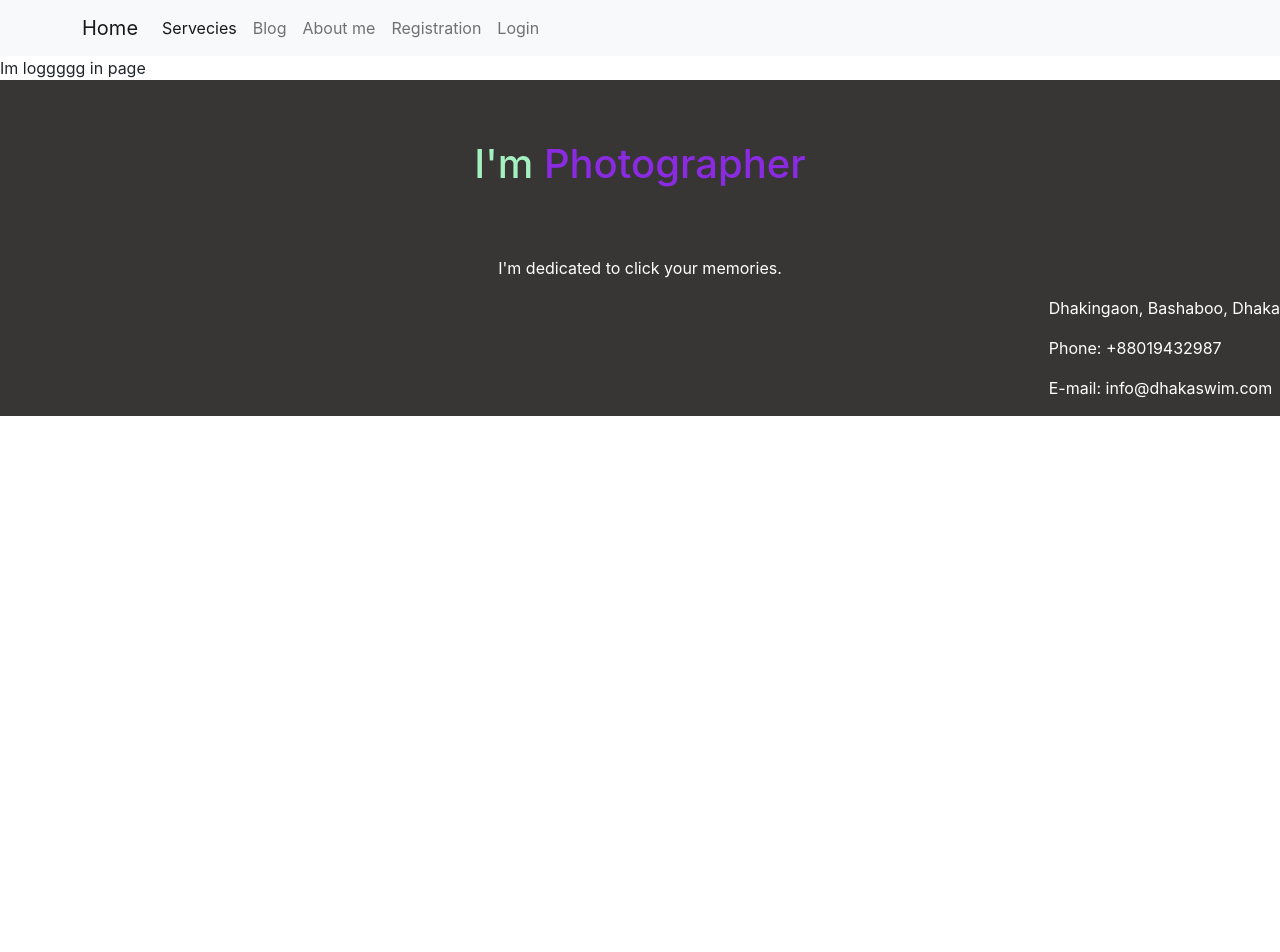
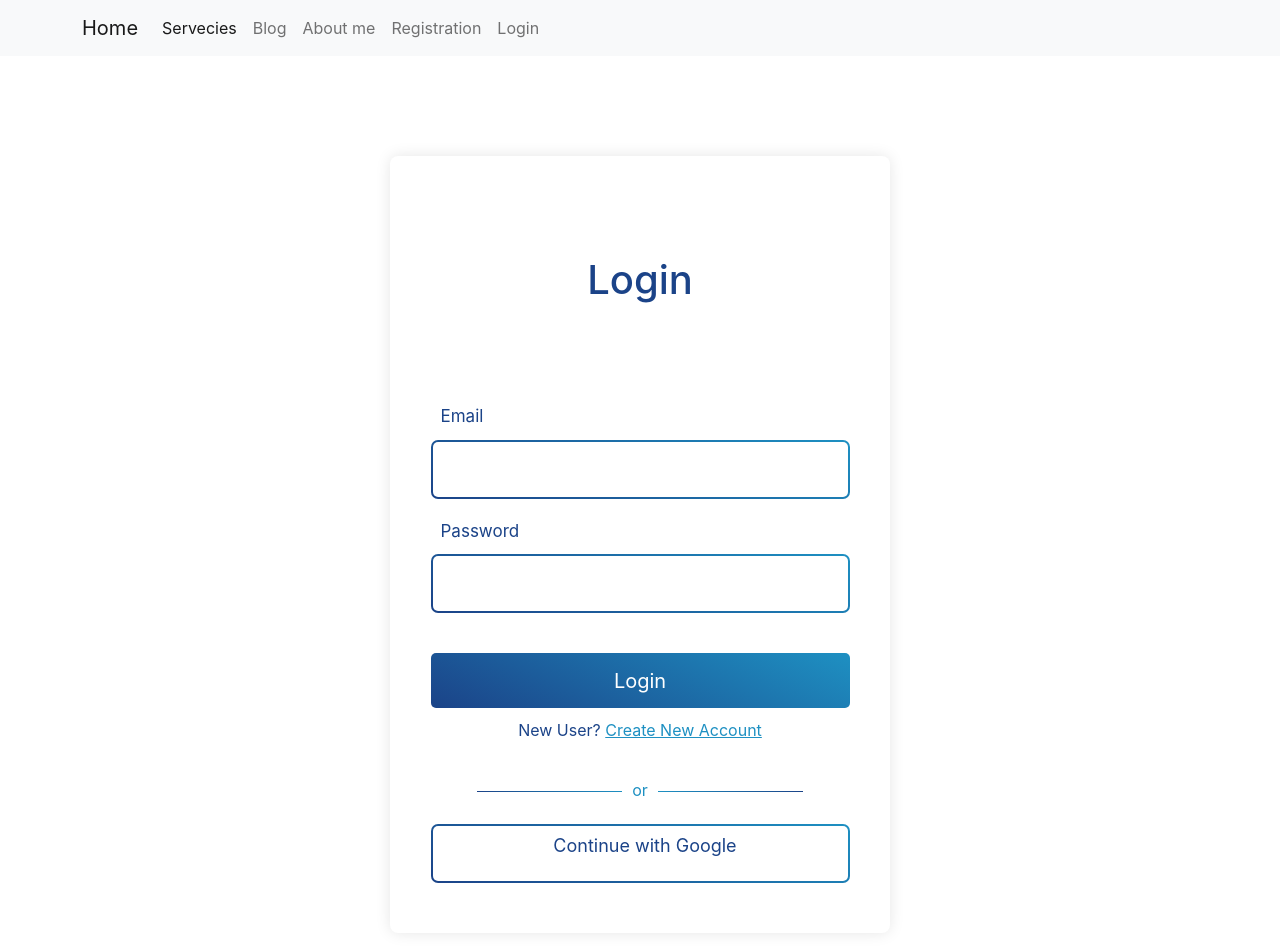
Before and after one commit to babuece97/ameturephotography, a React (Create React App) app: page /login in a window 1280 px wide. Shown: the top 952 px of the page. Before the commit the page ends 800 px from the top, so only its background shows below. Built offline with nearby package versions, Linux system fonts and the light colour scheme; no server answers.

Commit message:
Gauth completed

```diff
--- a/package.json
+++ b/package.json
@@ -1,5 +1,5 @@
 {
-  "name": "amaturephotography",
+  "name": "ameturephotography",
   "version": "0.1.0",
   "private": true,
   "dependencies": {
--- a/src/Firebase/Firebase.init.js
+++ b/src/Firebase/Firebase.init.js
@@ -1,8 +1,6 @@
 // Import the functions you need from the SDKs you need
 import { initializeApp } from "firebase/app";
-//import { getAuth } from "firebase/auth";
-// TODO: Add SDKs for Firebase products that you want to use
-// https://firebase.google.com/docs/web/setup#available-libraries
+import { getAuth } from "firebase/auth";
 
 // Your web app's Firebase configuration
 const firebaseConfig = {
@@ -16,6 +14,6 @@ const firebaseConfig = {
 
 // Initialize Firebase
 const app = initializeApp(firebaseConfig);
-// const auth=getAuth(app);--Asif
+export const auth =getAuth(app);
 
 export default app;
--- a/src/components/Login/Login.css
+++ b/src/components/Login/Login.css
@@ -0,0 +1,142 @@
+.auth-form-container {
+    width: 100%;
+    display: flex;
+    align-items: center;
+    justify-content: center;
+  }
+
+  .auth-form {
+    width: 500px;
+    margin: 100px auto;
+    background-color: #fff;
+    display: flex;
+    flex-direction: column;
+    align-items: center;
+    border-radius: 8px;
+    box-shadow: 0px 0px 15px rgba(0, 0, 0, 0.1);
+    padding-bottom: 50px;
+  }
+
+  .auth-form h1 {
+    margin: 40px 0;
+    color: #1b4388;
+  }
+
+  .input-field {
+    display: flex;
+    flex-direction: column;
+    margin-bottom: 20px;
+  }
+
+  .input-field label {
+    font-size: 17px;
+    margin-bottom: 10px;
+    margin-left: 10px;
+    color: #1b4388;
+  }
+
+  .input-wrapper {
+    padding: 2px;
+    border-radius: 7px;
+    background: #1b4388;
+    background: linear-gradient(
+      25deg,
+      rgba(27, 67, 136, 1) 0%,
+      rgba(30, 144, 194, 1) 100%
+    );
+  }
+
+  .input-field input {
+    width: 415px;
+    height: 55px;
+    border-radius: 5px;
+    padding: 15px;
+    font-size: 20px;
+    border: none;
+    background-color: #fff;
+    outline: none;
+  }
+
+  .auth-form-submit {
+    width: 100%;
+    height: 55px;
+    border: none;
+    border-radius: 5px;
+    font-size: 20px;
+    margin-top: 20px;
+    cursor: pointer;
+    color: white;
+    background: #1b4388;
+    background: linear-gradient(25deg, #1b4388 0%, #1e90c2 100%);
+  }
+
+  .google-auth {
+    height: 55px;
+    width: 415px;
+    background-color: #fff;
+    border-radius: 5px;
+    font-size: 15px;
+    display: flex;
+    justify-content: center;
+    align-items: center;
+    cursor: pointer;
+    border: none;
+    color: #1b4388;
+    font-size: 18px;
+    position: relative;
+  }
+
+  .google-auth img {
+    position: absolute;
+    left: 10px;
+    top: 50%;
+    transform: translateY(-50%);
+  }
+
+  .google-auth p {
+    margin-left: 10px;
+  }
+
+  .redirect {
+    margin-top: 10px;
+    color: #1b4388;
+  }
+
+  .redirect span {
+    text-decoration: underline;
+    cursor: pointer;
+    color: #1e90c2;
+  }
+
+  .horizontal-divider {
+    margin: 20px 0;
+    display: flex;
+    align-items: center;
+  }
+
+  .horizontal-divider p {
+    margin: 0 10px 2px 10px;
+    color: #1e90c2;
+  }
+
+  .line-right,
+  .line-left {
+    height: 1px;
+    width: 145px;
+  }
+
+  .line-left {
+    background: #1b4388;
+    background: linear-gradient(90deg, #1b4388 0%, #1e90c2 100%);
+  }
+
+  .line-right {
+    background: #1b4388;
+    background: linear-gradient(90deg, #1e90c2 0%, #1b4388 100%);
+  }
+
+  .error {
+    margin-top: 10px;
+    color: red;
+    font-size: 15px;
+  }
--- a/src/components/Login/Login.js
+++ b/src/components/Login/Login.js
@@ -1,11 +1,69 @@
-import React from 'react';
+import React from "react";
+import "./Login.css";
+import { useNavigate } from "react-router-dom";
+import {auth}  from '../../Firebase/Firebase.init';
+import { GoogleAuthProvider,signInWithPopup } from "firebase/auth";
 
+
+const provider = new GoogleAuthProvider();
 const Login = () => {
-    return (
-        <div>
-            Im loggggg in page
+  const navigate = useNavigate();
+  const googleAuth =()=>{
+    signInWithPopup(auth, provider)
+  .then((result) => {
+    // The signed-in user info.
+    const user = result.user;
+    console.log(user);
+
+  })
+
+  .catch((error) => {
+    const errorMessage = error.message;
+    console.log(errorMessage);
+
+  });
+
+};
+
+
+  return (
+    <div className='auth-form-container '>
+      <div className='auth-form'>
+        <h1>Login</h1>
+        <form>
+          <div className='input-field'>
+            <label htmlFor='email'>Email</label>
+            <div className='input-wrapper'>
+              <input type='text' name='email' id='email' />
+            </div>
+          </div>
+          <div className='input-field'>
+            <label htmlFor='password'>Password</label>
+            <div className='input-wrapper'>
+              <input type='password' name='password' id='password' />
+            </div>
+          </div>
+          <button type='submit' className='auth-form-submit'>
+            Login
+          </button>
+        </form>
+        <p className='redirect'>
+          New User?{" "}
+          <span onClick={() => navigate("/signup")}>Create New Account</span>
+        </p>
+        <div className='horizontal-divider'>
+          <div className='line-left' />
+          <p>or</p>
+          <div className='line-right' />
         </div>
-    );
+        <div className='input-wrapper'>
+          <button className='google-auth' onClick={googleAuth}>
+            <p> Continue with Google </p>
+          </button>
+        </div>
+      </div>
+    </div>
+  );
 };
 
 export default Login;
--- a/src/components/Navbar/Navbar.js
+++ b/src/components/Navbar/Navbar.js
@@ -1,7 +1,28 @@
-import React from 'react';
+import React, {useState, useEffect } from 'react';
 import { Link } from "react-router-dom";
+import {onAuthStateChanged} from "firebase/auth";
+import {auth} from "../../Firebase/Firebase.init";
 
 const Navbar = () => {
+  const [user, setUser]=useState({});
+  useEffect(()=> {
+    onAuthStateChanged(auth, (user) => {
+      if (user) {
+        setUser(user);
+
+        const uid = user.uid;
+        // ...
+      } else {
+        // User is signed out
+        setUser({});
+
+      }
+    });
+
+  }, [])
+
+
+
     return (
         <nav className="navbar navbar-expand-lg navbar-light bg-light">
   <div className="container">
@@ -25,6 +46,7 @@ const Navbar = () => {
         </li>
         <li className="nav-item">
           <Link className="nav-link" to="/login">Login</Link>
+
         </li>
       </ul>
 
--- a/src/components/Registration/Registration.css
+++ b/src/components/Registration/Registration.css
@@ -0,0 +1,142 @@
+.auth-form-container {
+    width: 100%;
+    display: flex;
+    align-items: center;
+    justify-content: center;
+  }
+
+  .auth-form {
+    width: 500px;
+    margin: 100px auto;
+    background-color: #fff;
+    display: flex;
+    flex-direction: column;
+    align-items: center;
+    border-radius: 8px;
+    box-shadow: 0px 0px 15px rgba(0, 0, 0, 0.1);
+    padding-bottom: 50px;
+  }
+
+  .auth-form h1 {
+    margin: 40px 0;
+    color: #1b4388;
+  }
+
+  .input-field {
+    display: flex;
+    flex-direction: column;
+    margin-bottom: 20px;
+  }
+
+  .input-field label {
+    font-size: 17px;
+    margin-bottom: 10px;
+    margin-left: 10px;
+    color: #1b4388;
+  }
+
+  .input-wrapper {
+    padding: 2px;
+    border-radius: 7px;
+    background: #1b4388;
+    background: linear-gradient(
+      25deg,
+      rgba(27, 67, 136, 1) 0%,
+      rgba(30, 144, 194, 1) 100%
+    );
+  }
+
+  .input-field input {
+    width: 415px;
+    height: 55px;
+    border-radius: 5px;
+    padding: 15px;
+    font-size: 20px;
+    border: none;
+    background-color: #fff;
+    outline: none;
+  }
+
+  .auth-form-submit {
+    width: 100%;
+    height: 55px;
+    border: none;
+    border-radius: 5px;
+    font-size: 20px;
+    margin-top: 20px;
+    cursor: pointer;
+    color: white;
+    background: #1b4388;
+    background: linear-gradient(25deg, #1b4388 0%, #1e90c2 100%);
+  }
+
+  .google-auth {
+    height: 55px;
+    width: 415px;
+    background-color: #fff;
+    border-radius: 5px;
+    font-size: 15px;
+    display: flex;
+    justify-content: center;
+    align-items: center;
+    cursor: pointer;
+    border: none;
+    color: #1b4388;
+    font-size: 18px;
+    position: relative;
+  }
+
+  .google-auth img {
+    position: absolute;
+    left: 10px;
+    top: 50%;
+    transform: translateY(-50%);
+  }
+
+  .google-auth p {
+    margin-left: 10px;
+  }
+
+  .redirect {
+    margin-top: 10px;
+    color: #1b4388;
+  }
+
+  .redirect span {
+    text-decoration: underline;
+    cursor: pointer;
+    color: #1e90c2;
+  }
+
+  .horizontal-divider {
+    margin: 20px 0;
+    display: flex;
+    align-items: center;
+  }
+
+  .horizontal-divider p {
+    margin: 0 10px 2px 10px;
+    color: #1e90c2;
+  }
+
+  .line-right,
+  .line-left {
+    height: 1px;
+    width: 145px;
+  }
+
+  .line-left {
+    background: #1b4388;
+    background: linear-gradient(90deg, #1b4388 0%, #1e90c2 100%);
+  }
+
+  .line-right {
+    background: #1b4388;
+    background: linear-gradient(90deg, #1e90c2 0%, #1b4388 100%);
+  }
+
+  .error {
+    margin-top: 10px;
+    color: red;
+    font-size: 15px;
+  }
--- a/src/components/Registration/Registration.js
+++ b/src/components/Registration/Registration.js
@@ -1,12 +1,79 @@
-import React from 'react';
+import React from "react";
+import { useNavigate } from "react-router-dom";
+import {auth}  from '../../Firebase/Firebase.init';
+import { GoogleAuthProvider,signInWithPopup } from "firebase/auth";
+const provider = new GoogleAuthProvider();
 
-const Registration = () => {
-    return (
-        <div>
-            REG completed
+const Signup = () => {
+const navigate = useNavigate();
 
-        </div>
-    );
+const googleAuth =()=>{
+    signInWithPopup(auth, provider)
+  .then((result) => {
+    // The signed-in user info.
+    const user = result.user;
+    console.log(user);
+
+  })
+
+  .catch((error) => {
+    const errorMessage = error.message;
+    console.log(errorMessage);
+
+  });
+
 };
 
-export default Registration;
+
+  return (
+    <div className='auth-form-container '>
+      <div className='auth-form'>
+        <h1>Sign up/Registration</h1>
+        <form>
+          <div className='input-field'>
+            <label htmlFor='email'>Email</label>
+            <div className='input-wrapper'>
+              <input type='email' name='email' id='email' />
+            </div>
+          </div>
+          <div className='input-field'>
+            <label htmlFor='password'>Password</label>
+            <div className='input-wrapper'>
+              <input type='password' name='password' id='password' />
+            </div>
+          </div>
+          <div className='input-field'>
+            <label htmlFor='confirm-password'>Confirm Password</label>
+            <div className='input-wrapper'>
+              <input
+                type='password'
+                name='confirmPassword'
+                id='confirm-password'
+              />
+            </div>
+          </div>
+          <button type='submit' className='auth-form-submit'>
+            Sign Up
+          </button>
+        </form>
+        <p className='redirect'>
+          Already have an account?{" "}
+          <span onClick={() => navigate("/login")}>Login</span>
+        </p>
+        <div className='horizontal-divider'>
+          <div className='line-left' />
+          <p>or</p>
+          <div className='line-right' />
+        </div>
+        <div className='input-wrapper'>
+          <button className='google-auth' onClick={googleAuth}>
+
+            <p> Continue with Google </p>
+          </button>
+        </div>
+      </div>
+    </div>
+  );
+};
+
+export default Signup;
```
